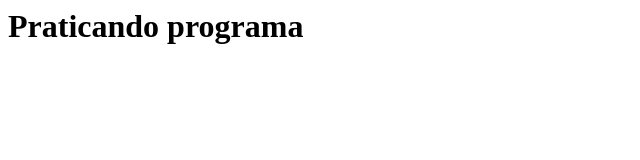
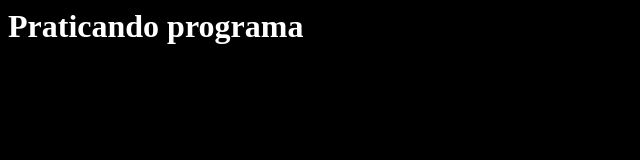
Before and after one commit to marciomaru/primeiro_teste, a plain HTML site: page index.html in a window 1280 px wide. Shown: the whole page, without its empty margins (0-640 px from the left). Drawn offline with Linux system fonts and the light colour scheme.

Commit message:
alteracao de cor de fundo da tela

```diff
--- a/index.html
+++ b/index.html
@@ -4,8 +4,14 @@
     <meta name="viewport" content="width=device-width, initial-scale=1.0">
     <meta http-equiv="X-UA-Compatible" content="ie=edge">
     <title>Document</title>
+    <style>
+        h1{
+            color: white;
+
+        }
+    </style>
 </head>
-<body>
+<body style="background-color: black">
     <h1>Praticando programa</h1>
 </body>
 </html>
```
